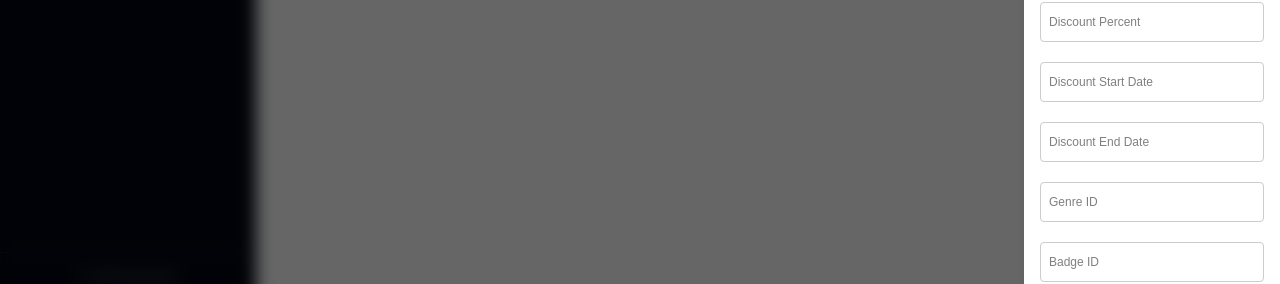
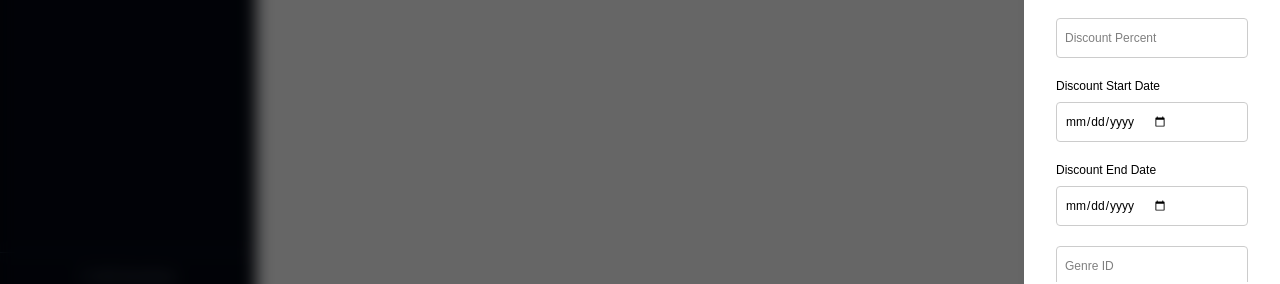
Before and after one commit to devrajKhadka-smiley/BookNest-Frontend, a React (Vite) app: page /admin/books in a window 1280 px wide. Both pictures are taken after a click on the button "Add Books". Shown: the part 499-783 px from the top of the page. Built offline with nearby package versions, Linux system fonts and the light colour scheme; no server answers.

Commit message:
Fix: removed final price form field from form and made the form scrollable vertically

```diff
--- a/src/pages/admin/Books.jsx
+++ b/src/pages/admin/Books.jsx
@@ -11,7 +11,7 @@ const AddBookForm = ({ fetchBooks }) => {
     bookPrice: "",
     bookStock: "",
     discountPercent: "",
-    bookFinalPrice: "",
+    bookFinalPrice: 0,
     bookLanguage: "",
     isOnSale: false,
     discountStartDate: "",
@@ -29,16 +29,11 @@ const AddBookForm = ({ fetchBooks }) => {
     { placeholder: "Price", value: "bookPrice", type: "number" },
     { placeholder: "Book Format", value: "bookFormat", type: "number" },
     { placeholder: "Discount Percent", value: "discountPercent" },
-    { placeholder: "Discount Start Date", value: "Discount Start Date" },
-    { placeholder: "Discount End Date", value: "Discount End Date Date" },
+    { placeholder: "Discount Start Date", value: "Discount Start Date", type: "date", label: "Discount Start Date" },
+    { placeholder: "Discount End Date", value: "Discount End Date Date", type: "date", label: "Discount End Date" },
     { placeholder: "Genre ID", value: "Genre Id" },
     { placeholder: "Badge ID", value: "Badge Id" },
     { placeholder: "Author ID", value: "Author Id" },
-    {
-      placeholder: "Book Final Price",
-      value: "bookFinalPrice",
-      readOnly: true,
-    }
   ];
 
   // Handle form changes and compute final price
@@ -51,14 +46,6 @@ const AddBookForm = ({ fetchBooks }) => {
         [name]: type === "checkbox" ? checked : value,
       };
 
-      if (name === "bookPrice" || name === "discountPercent") {
-        const price = parseFloat(updatedFormData.bookPrice) || 0;
-        const discount = parseFloat(updatedFormData.discountPercent) || 0;
-        updatedFormData.bookFinalPrice = (
-          price -
-          (discount / 100) * price
-        ).toFixed(2);
-      }
       console.log("Updated form data:", updatedFormData);
       return updatedFormData;
     });
@@ -79,9 +66,10 @@ const AddBookForm = ({ fetchBooks }) => {
   };
 
   return (
-    <form onSubmit={handleSubmit}>
-      {textFields.map(({ placeholder, value, readOnly, type }) => (
+    <form onSubmit={handleSubmit} className="overflow-y-auto h-[700px] p-4">
+      {textFields.map(({ placeholder, value, readOnly, type, label }) => (
         <div className="flex flex-col mb-5" key={value}>
+          {label && <label htmlFor={value} className="mb-2 text-xs">{label}</label>}
           <TextInput
             id={value}
             name={value}
@@ -239,7 +227,7 @@ const AdminBooks = () => {
         </div>
         <Table headers={headers} data={books} />
       </div>
-      <OffCanvas show={show} onClose={handleClose} title="Add a book">
+      <OffCanvas show={show} onClose={handleClose} title="Add a book" >
         <AddBookForm fetchBooks={fetchBooks} />
       </OffCanvas>
     </div>
```
